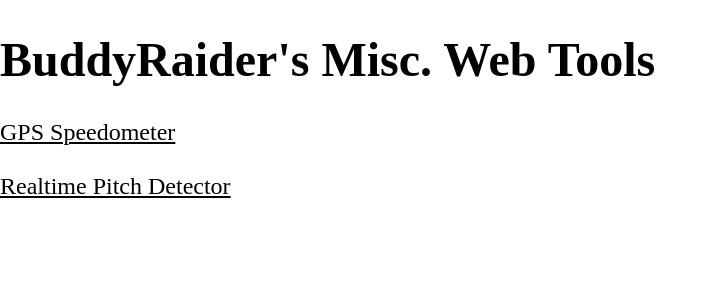
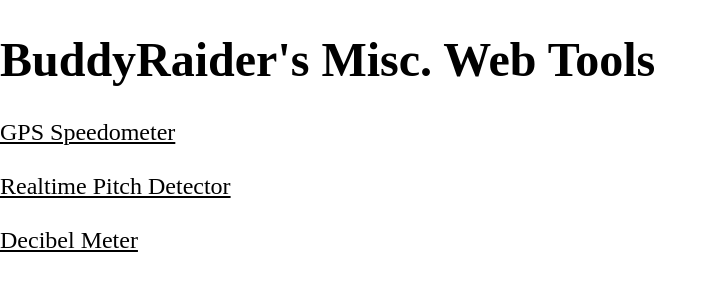
Before and after one commit to BuddyRaider/BuddyRaider.github.io, a plain HTML site: page index.html in a window 1280 px wide. Shown: the whole page, without its empty margins (0-717 px from the left). Drawn offline with Linux system fonts and the light colour scheme.

Commit message:
Add Decibel Meter link to index.html

```diff
--- a/index.html
+++ b/index.html
@@ -24,6 +24,7 @@
 	<body>
 		<h1>BuddyRaider's Misc. Web Tools</h1>
 		<a href="/GPS.html">GPS Speedometer</a><br><br>
-		<a href="/pitchDetector.html">Realtime Pitch Detector</a>
+		<a href="/pitchDetector.html">Realtime Pitch Detector</a><br><br>
+		<a href="/decibelMeter.html">Decibel Meter</a>
 	</body>
 </html>
```
